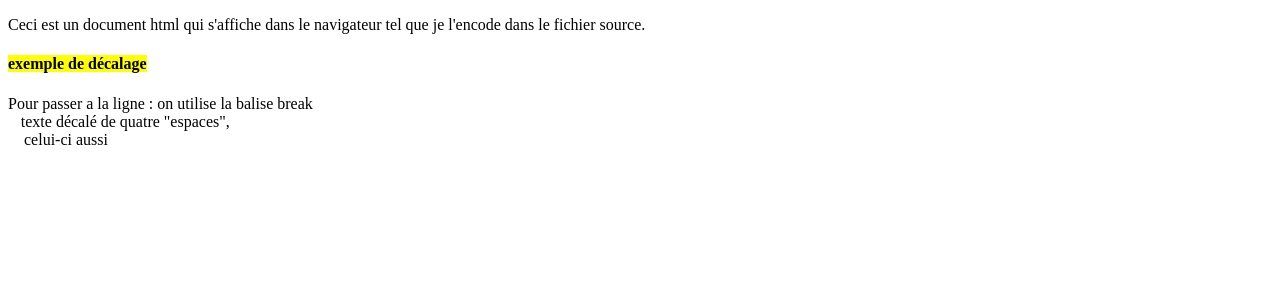
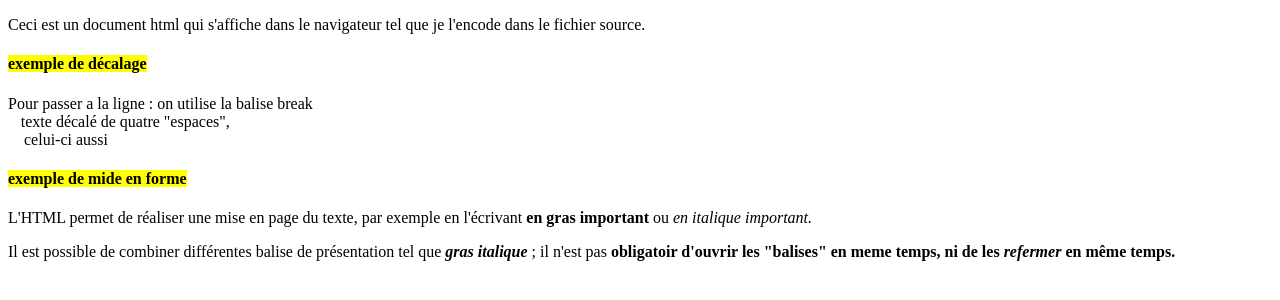
Before and after one commit to sofiane626/Exercice, a plain HTML site: page index.html in a window 1280 px wide. Drawn offline with Linux system fonts and the light colour scheme.

Commit message:
section 2

```diff
--- a/index.html
+++ b/index.html
@@ -18,6 +18,17 @@
             &thinsp;&thinsp;&thinsp;&thinsp;&thinsp;celui-ci aussi</p>
     </section>
 
+    <section>
+        <h4><mark>exemple de mide en forme</mark></h4>
+        <p>L'HTML permet de réaliser une mise en page du texte, par exemple en l'écrivant <strong>en gras
+                important</strong>
+            ou <i>en italique important.</i></p>
+        <p>Il est possible de combiner différentes balise de présentation tel que <strong><i>gras italique</i></strong>
+            ; il n'est pas <strong>obligatoir d'ouvrir les "balises" en meme temps, ni de les <i>refermer</i> en même
+                temps.</strong>
+        </p>
+    </section>
+
 </body>
 
 </html>
```
